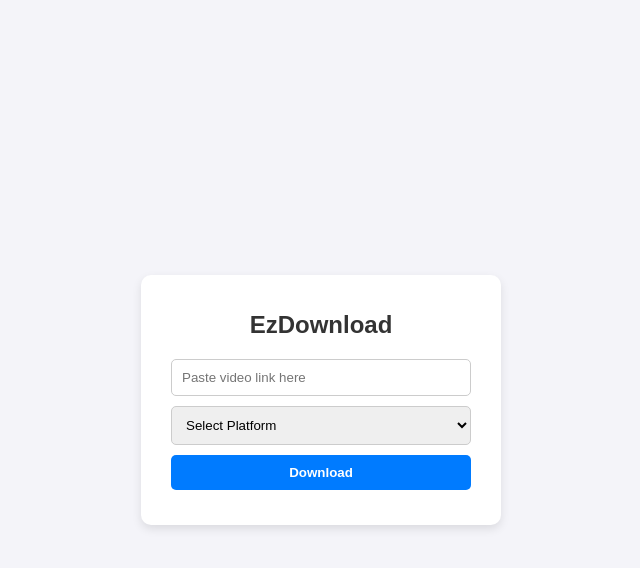
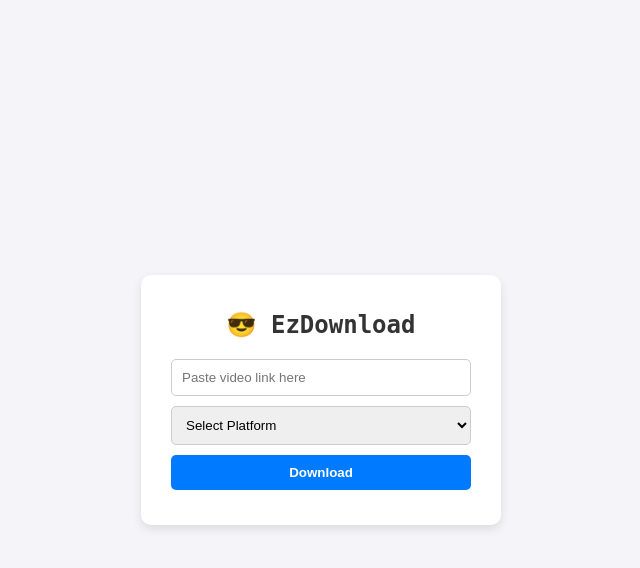
Before and after one commit to Average-Chief/EzDownlod, a Flask app: page / in a window 1280 px wide. Shown: the top 568 px of the page, without its empty margins (319-959 px from the left). Run offline with Flask 3, Linux system fonts and the light colour scheme.

Commit message:
index.html

```diff
--- a/templates/index.html
+++ b/templates/index.html
@@ -57,7 +57,7 @@
 </head>
 <body>
   <div class="container">
-    <h1>EzDownload</h1>
+    <h1 style="font-family: 'Fira Code', monospace;">😎 EzDownload</h1>
     <form id="downloadForm">
       <input type="url" id="videoLink" placeholder="Paste video link here" required />
       <select id="platform" required>
```
